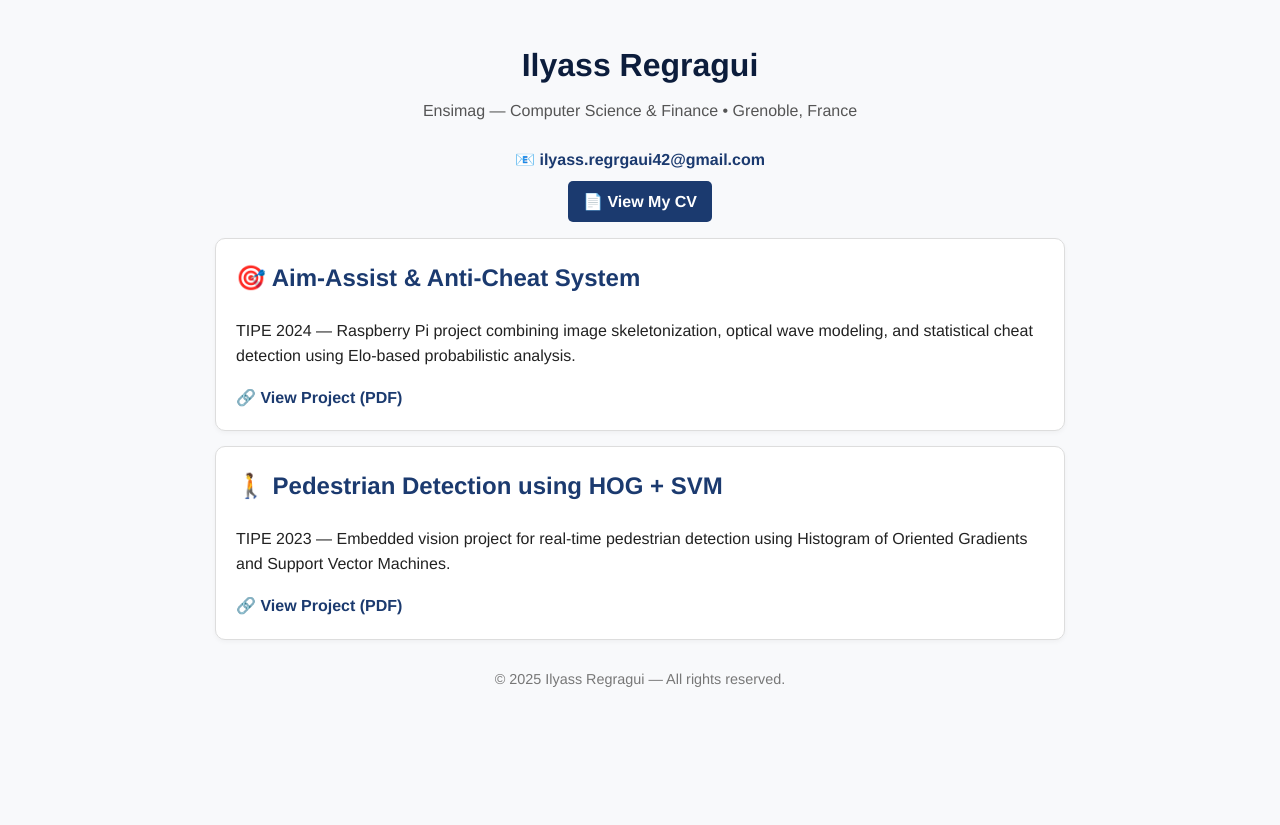
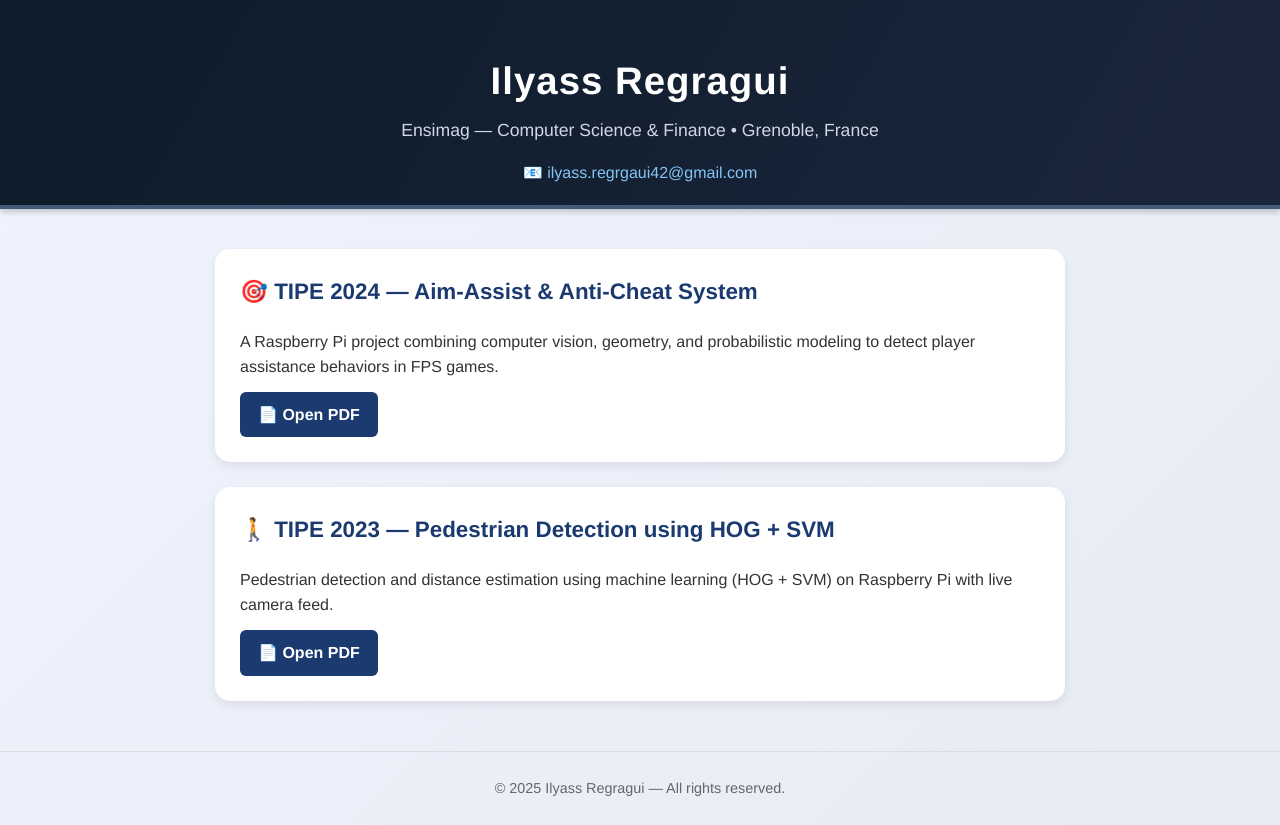
Before and after one commit to lilssayli22/lilssayli22.github.io, a plain HTML site: page index.html in a window 1280 px wide. Before the commit the page ends 800 px from the top, so only its background shows below. Drawn offline with Linux system fonts and the light colour scheme.

Commit message:
Update index.html

```diff
--- a/index.html
+++ b/index.html
@@ -5,96 +5,147 @@
   <meta name="viewport" content="width=device-width, initial-scale=1.0" />
   <title>Ilyass Regragui – Portfolio</title>
   <style>
+    /* --- GLOBAL STYLE --- */
     body {
-      font-family: "Helvetica", Arial, sans-serif;
-      background-color: #f8f9fb;
-      color: #222;
-      margin: 40px auto;
-      max-width: 850px;
+      margin: 0;
+      font-family: "Poppins", "Helvetica", Arial, sans-serif;
+      background: linear-gradient(135deg, #f0f4ff, #e7ebf3);
+      color: #1c1c1c;
       line-height: 1.6;
     }
-    h1, h2 {
-      color: #0c1d3c;
+
+    /* --- HEADER --- */
+    header {
+      text-align: center;
+      padding: 50px 20px 20px 20px;
+      background: linear-gradient(120deg, #0d1b2a, #1b263b);
+      color: white;
+      border-bottom: 4px solid #415a77;
+      box-shadow: 0 3px 6px rgba(0,0,0,0.2);
     }
-    h1 {
-      text-align: center;
-      margin-bottom: 0.2em;
+
+    header h1 {
+      margin: 0;
+      font-size: 2.4em;
+      letter-spacing: 1px;
     }
+
     .subtitle {
-      text-align: center;
-      color: #555;
-      margin-bottom: 1.5em;
+      margin-top: 5px;
+      font-size: 1.1em;
+      color: #cfd8e5;
     }
-    .project {
-      border: 1px solid #ddd;
-      border-radius: 10px;
-      background: white;
-      padding: 20px;
-      margin: 15px 0;
-      box-shadow: 0 2px 5px rgba(0,0,0,0.04);
+
+    .contact {
+      margin-top: 15px;
     }
-    .project h2 {
-      margin-top: 0;
-      color: #1b3a6f;
+
+    .contact a {
+      color: #84c5f4;
+      text-decoration: none;
+      font-weight: 500;
     }
-    a {
-      color: #1b3a6f;
-      text-decoration: none;
-      font-weight: bold;
-    }
-    a:hover {
+    .contact a:hover {
       text-decoration: underline;
     }
-    .footer {
+
+    /* --- PROJECT CARDS --- */
+    main {
+      max-width: 850px;
+      margin: 40px auto;
+      padding: 0 20px;
+    }
+
+    .project {
+      background: white;
+      border-radius: 15px;
+      box-shadow: 0 4px 10px rgba(0,0,0,0.08);
+      padding: 25px;
+      margin-bottom: 25px;
+      transition: transform 0.2s ease, box-shadow 0.3s ease;
+    }
+
+    .project:hover {
+      transform: translateY(-4px);
+      box-shadow: 0 6px 15px rgba(0,0,0,0.12);
+    }
+
+    .project h2 {
+      color: #1b3a6f;
+      margin-top: 0;
+      font-size: 1.4em;
+    }
+
+    .project p {
+      margin-bottom: 12px;
+      color: #333;
+    }
+
+    .btn {
+      display: inline-block;
+      background-color: #1b3a6f;
+      color: white;
+      padding: 10px 18px;
+      border-radius: 6px;
+      text-decoration: none;
+      font-weight: 600;
+      transition: background 0.3s ease;
+    }
+
+    .btn:hover {
+      background-color: #0e244a;
+    }
+
+    /* --- FOOTER --- */
+    footer {
       text-align: center;
+      color: #666;
       font-size: 0.9em;
-      color: #777;
-      margin-top: 2em;
+      padding: 25px 0;
+      border-top: 1px solid #ddd;
+      margin-top: 50px;
     }
-    .button {
-      display: inline-block;
-      padding: 8px 15px;
-      background: #1b3a6f;
-      color: white;
-      border-radius: 5px;
-      margin-top: 8px;
-    }
-    .button:hover {
-      background: #0e244a;
+
+    /* --- RESPONSIVE --- */
+    @media (max-width: 600px) {
+      header h1 { font-size: 1.8em; }
+      .project { padding: 20px; }
     }
   </style>
 </head>
 <body>
 
+  <header>
     <h1>Ilyass Regragui</h1>
     <div class="subtitle">Ensimag — Computer Science & Finance • Grenoble, France</div>
+    <div class="contact">
+      📧 <a href="mailto:ilyass.regrgaui42@gmail.com">ilyass.regrgaui42@gmail.com</a>
+    </div>
+  </header>
 
-  <p style="text-align:center">
-    📧 <a href="mailto:ilyass.regrgaui42@gmail.com">ilyass.regrgaui42@gmail.com</a><br>
-    <a class="button" href="pdf/cv.pdf" target="_blank">📄 View My CV</a>
+  <main>
+    <div class="project">
+      <h2>🎯 TIPE 2024 — Aim-Assist & Anti-Cheat System</h2>
+      <p>
+        A Raspberry Pi project combining computer vision, geometry, and probabilistic modeling
+        to detect player assistance behaviors in FPS games.
       </p>
-
-  <div class="project">
-    <h2>🎯 Aim-Assist & Anti-Cheat System</h2>
-    <p>
-      TIPE 2024 — Raspberry Pi project combining image skeletonization,
-      optical wave modeling, and statistical cheat detection using Elo-based probabilistic analysis.
-    </p>
-    <a href="Aim_Assist_AntiCheat.pdf" target="_blank">🔗 View Project (PDF)</a>
+      <a href="Aim_Assist_AntiCheat.pdf" target="_blank" class="btn">📄 Open PDF</a>
     </div>
 
     <div class="project">
-    <h2>🚶 Pedestrian Detection using HOG + SVM</h2>
+      <h2>🚶 TIPE 2023 — Pedestrian Detection using HOG + SVM</h2>
       <p>
-      TIPE 2023 — Embedded vision project for real-time pedestrian detection
-      using Histogram of Oriented Gradients and Support Vector Machines.
+        Pedestrian detection and distance estimation using machine learning (HOG + SVM)
+        on Raspberry Pi with live camera feed.
       </p>
-    <a href="pdf/TIPE OFFICIAL.pdf" target="_blank">🔗 View Project (PDF)</a>
+      <a href="PedestrianDetection_HOG_SVM.pdf" target="_blank" class="btn">📄 Open PDF</a>
     </div>
+  </main>
 
-  <div class="footer">
+  <footer>
     © 2025 Ilyass Regragui — All rights reserved.
-  </div>
+  </footer>
 
 </body>
 </html>
```
Lines whose indentation alone changed are shown as unchanged.
